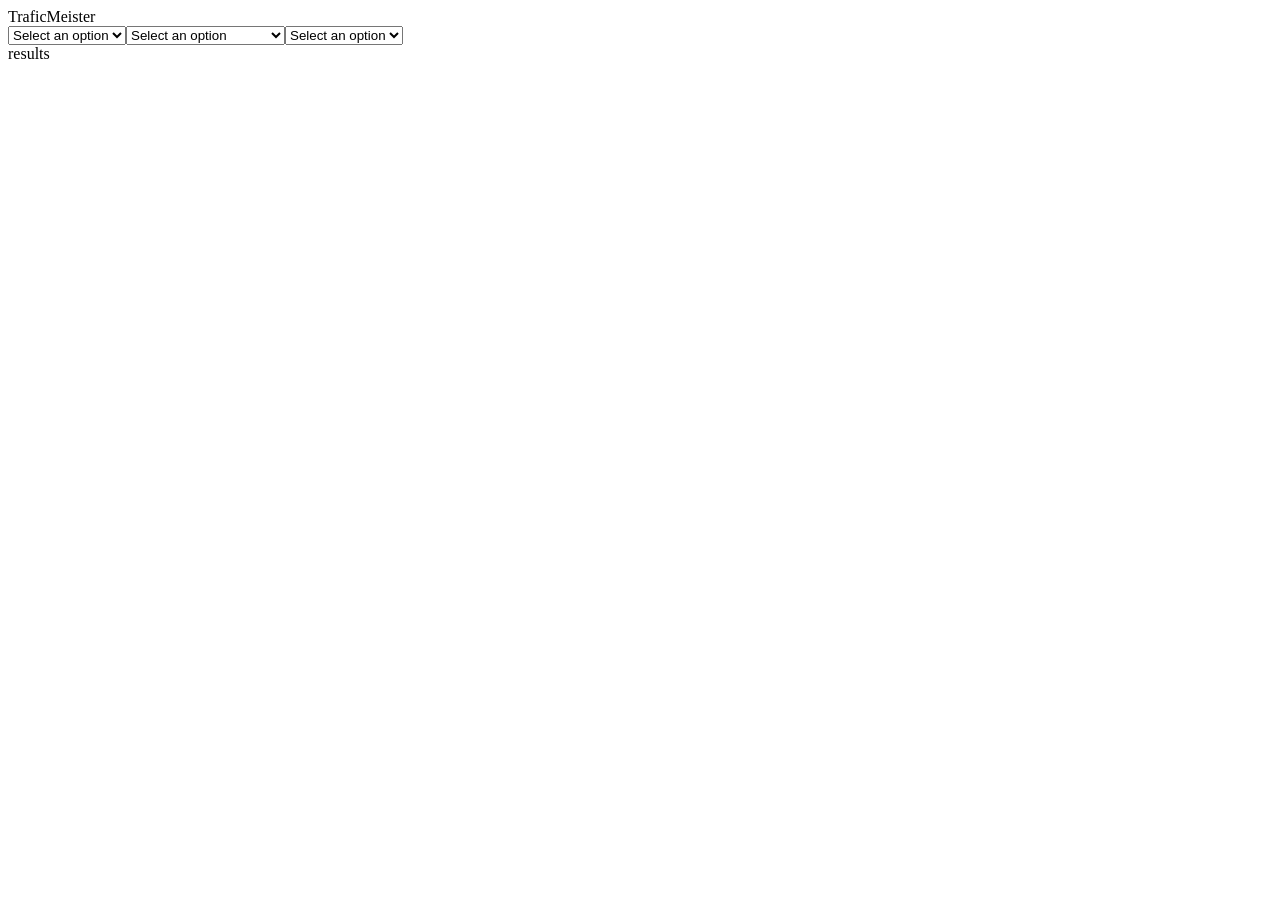
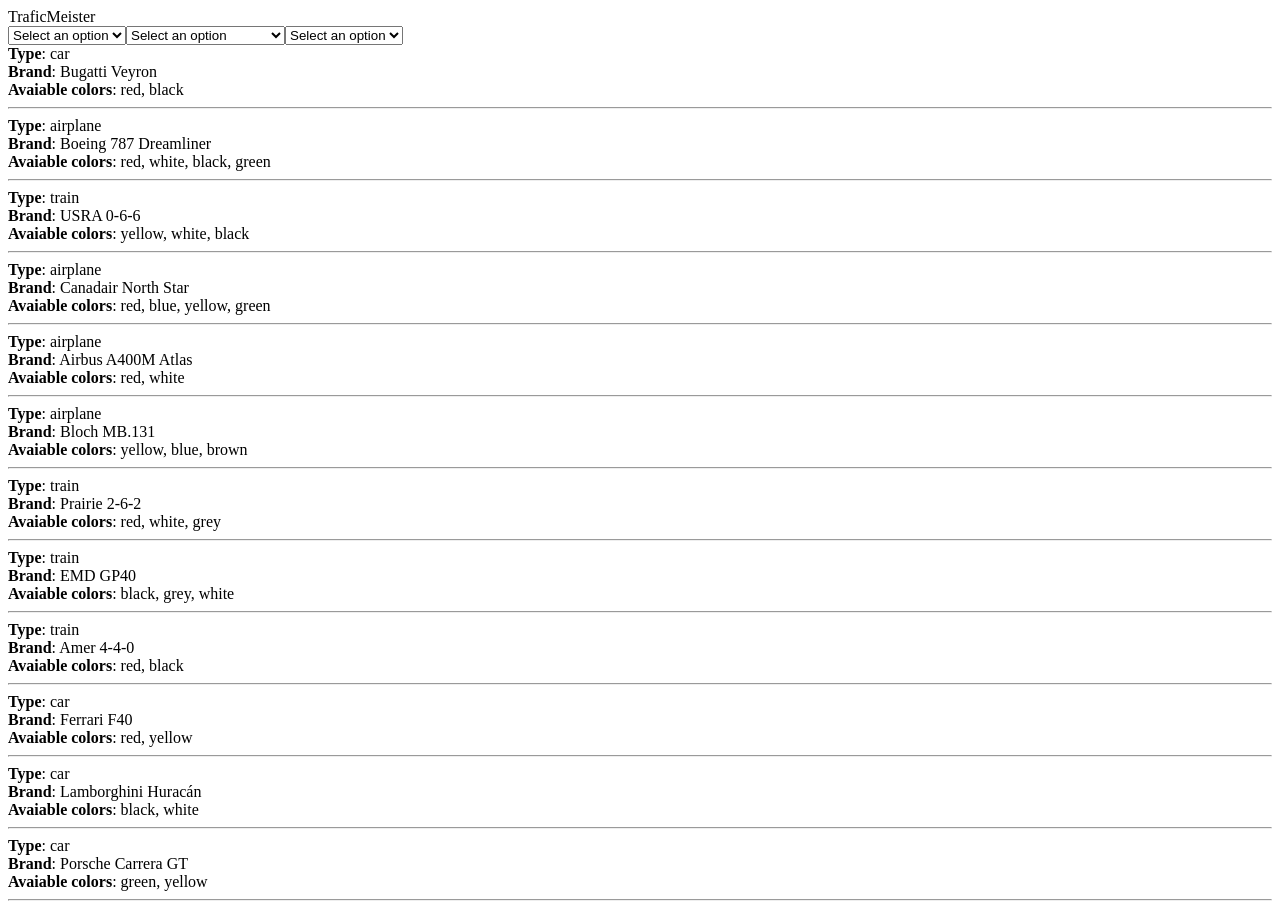
Before and after one commit to vespa/stc, a React app: page / in a window 1280 px wide. Before the commit the page ends 800 px from the top, so only its background shows below. Built offline with nearby package versions, Linux system fonts and the light colour scheme.

Commit message:
Results component basic config

```diff
--- /dev/null
+++ b/src/js/components/Results.js
@@ -0,0 +1,27 @@
+import React from 'react'
+import PropTypes from 'prop-types'
+
+let count = 0;
+const Results = ({ filtered }) => {
+      console.log(filtered)
+       return (
+        <div >
+          {filtered.map(item => {
+            return <div key={count++}>
+                      <div><b>Type</b>: {item.type}</div>
+                      <div><b>Brand</b>: {item.brand}</div>
+                      <div><b>Avaiable colors</b>: {item.colors.join(", ")}</div>
+                      <hr />
+                    </div>
+          })}
+        </div>
+    )
+}
+
+Results.propTypes = {
+  // filter: PropTypes.string.isRequired,
+  // options: PropTypes.array.isRequired,
+  // onChange: PropTypes.func.isRequired,
+}
+
+export default Results
--- a/src/js/containers/App.js
+++ b/src/js/containers/App.js
@@ -1,5 +1,6 @@
 import React, { Component } from "react";
 import FilterList from "components/FilterList";
+import Results from "containers/Results";
 import trafficMeister from "data/index"
 class App extends Component {
 
@@ -37,7 +38,7 @@
           <FilterList />
         </div>
         <div className="app_results">
-          results
+          <Results />
         </div>
       </div>
     );
--- a/src/js/containers/FilterSelect.js
+++ b/src/js/containers/FilterSelect.js
@@ -68,7 +68,7 @@
   return {
     onChange: e => {
       console.log(ownProps)
-     // filterContent(dispatch, ownProps.filter, e.target.value)
+      filterContent(dispatch, ownProps.filter, e.target.value)
     }
   }
 }
--- /dev/null
+++ b/src/js/containers/Results.js
@@ -0,0 +1,22 @@
+import Result from "components/Results"
+import { dataFetched } from 'actions'
+import { connect } from 'react-redux'
+
+const mapStateToProps = (state =[]) => {
+  return {
+     filtered : state.dataFetched.slice(0)
+  }
+}
+
+const mapDispatchToProps = dispatch => {
+  return {
+
+  }
+}
+
+const ResultContainer = connect(
+  mapStateToProps,
+  mapDispatchToProps
+)(Result)
+
+export default ResultContainer;
```
